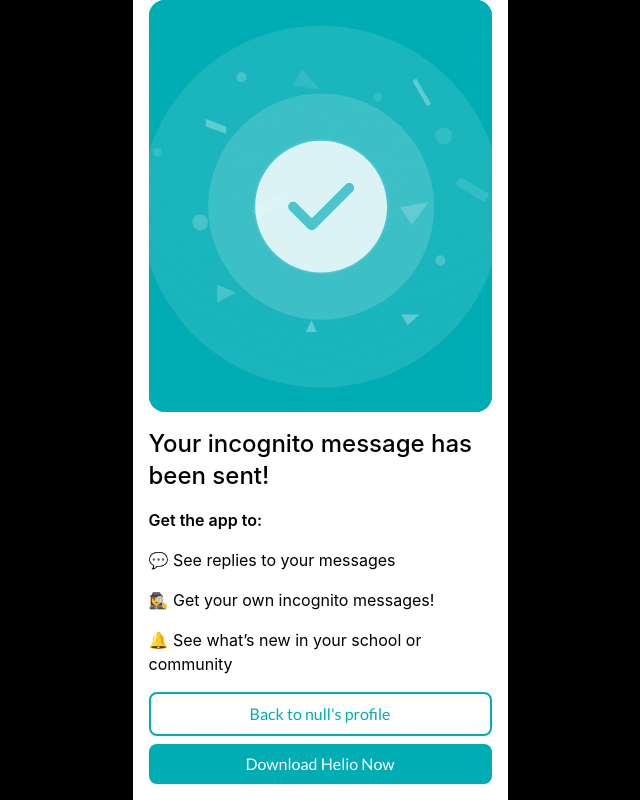
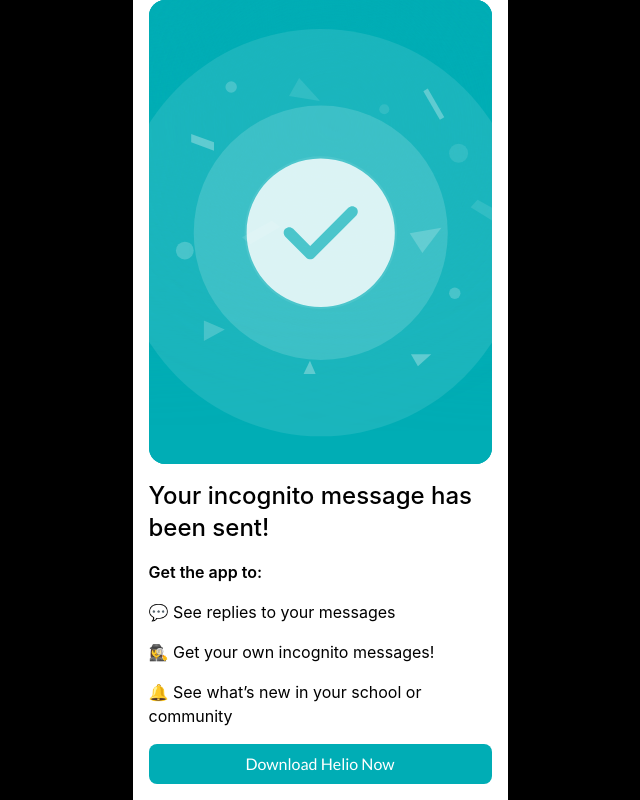
Before and after one commit to BetterSocial/better-webapp-nextjs, a Next.js app: page /message-sent in a window 1280 px wide. Shown: the whole page, without its empty margins (320-960 px from the left). Built offline with nearby package versions, Linux system fonts and the light colour scheme.

Commit message:
fix: remove back button

```diff
--- a/pages/message-sent/index.tsx
+++ b/pages/message-sent/index.tsx
@@ -17,11 +17,6 @@ export default function MessageSent() {
         sendAnalytics(BetterSocialEventTracking.SUCCESS_SCREEN_OPEN)
     }, [])
 
-    const onGoToProfileButtonClicked = () => {
-        const usernameToBeRedirected = localStorage.getItem(MessageEnum.targetUserName)
-        router.push(`/${usernameToBeRedirected}`)
-    }
-
     return <BaseContainer className="bg-black">
         <Helmet>
             <title>Your message has been sent!</title>
@@ -40,9 +35,6 @@ export default function MessageSent() {
                             <text className="font-inter font-normal">🕵️‍♀️ Get your own incognito messages! </text>
                             <text className="font-inter font-normal">🔔 See what’s new in your school or community</text>
                         </div>
-                        <button onClick={onGoToProfileButtonClicked} className=" w-full bg-white hover:bg-cyan10 text-cyan hover:text-white border-cyan border-2 font-lato flex py-2 px-4 rounded-lg justify-center items-center gap-2 text-justify mb-2">
-                            {`Back to ${localStorage.getItem(MessageEnum.targetUserName)}'s profile`}
-                        </button>
                         <button onClick={() => router.push(publicRuntimeConfig.DOWNLOAD_BETTERSOCIAL_APP_URL)} className=" w-full bg-cyan hover:bg-cyan10 text-white font-lato flex py-2 px-4 rounded-lg justify-center items-center gap-2 text-justify mb-4">
                             Download Helio Now
                         </button>
```
